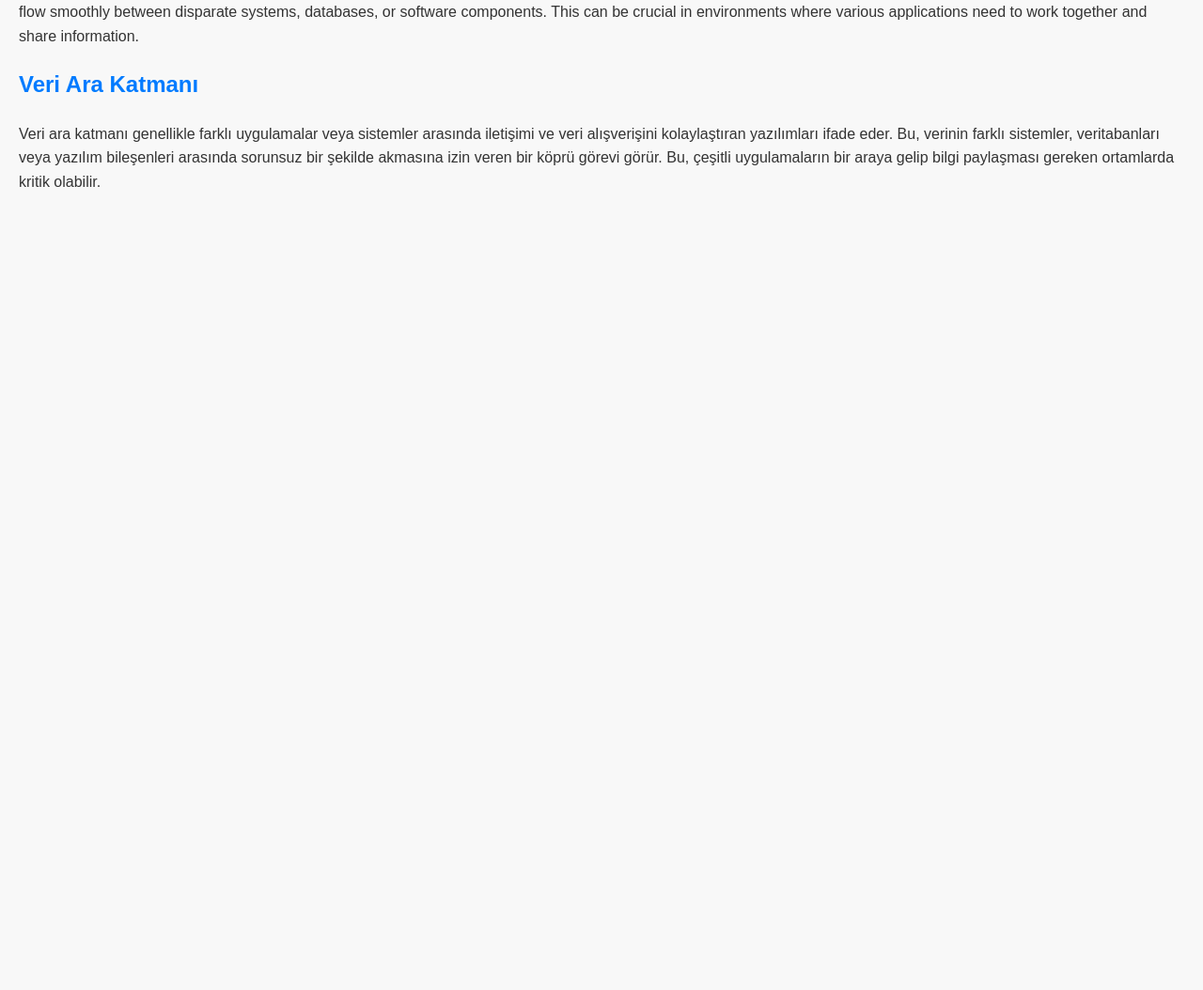
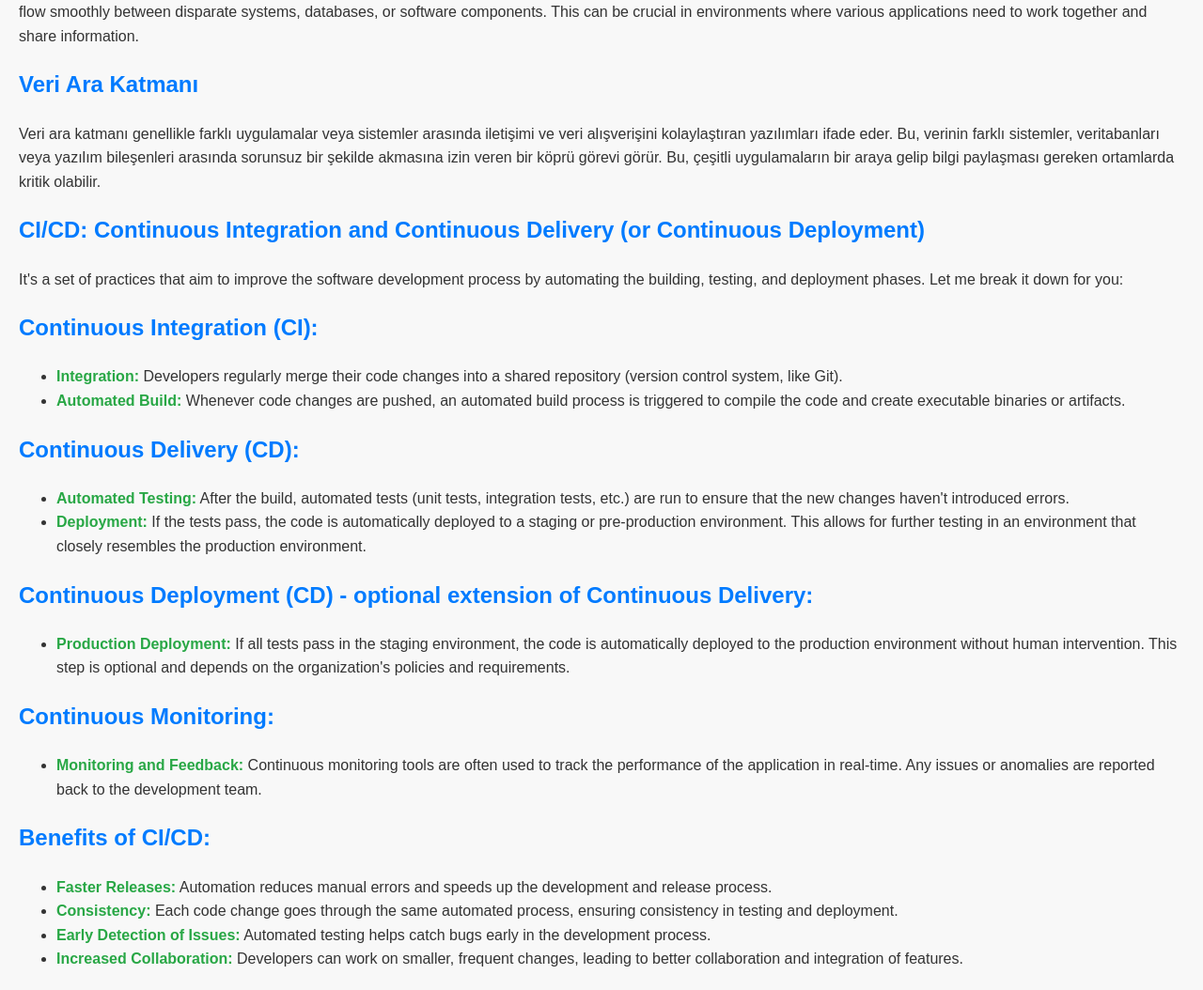
Before and after one commit to takyonxxx/DjangoSampleProject, a Django app: page /docs/ in a window 1280 px wide. Shown: the part 1998-3052 px from the top of the page at 94% size. Before the commit the page ends 2197 px from the top, so only its background shows below. Run offline with Django 4.2, Linux system fonts and the light colour scheme.

Commit message:
CI/CD
CI/CD

```diff
--- a/testApp/templates/docs.html
+++ b/testApp/templates/docs.html
@@ -124,6 +124,42 @@
     <h2>Veri Ara Katmanı</h2>
     <p>Veri ara katmanı genellikle farklı uygulamalar veya sistemler arasında iletişimi ve veri alışverişini kolaylaştıran yazılımları ifade eder. Bu, verinin farklı sistemler, veritabanları veya yazılım bileşenleri arasında sorunsuz bir şekilde akmasına izin veren bir köprü görevi görür. Bu, çeşitli uygulamaların bir araya gelip bilgi paylaşması gereken ortamlarda kritik olabilir.</p>
 
+    <div class="ci-cd">
+        <h2>CI/CD: Continuous Integration and Continuous Delivery (or Continuous Deployment)</h2>
+        <p>It's a set of practices that aim to improve the software development process by automating the building, testing, and deployment phases. Let me break it down for you:</p>
+
+        <h2>Continuous Integration (CI):</h2>
+        <ul>
+            <li><strong>Integration:</strong> Developers regularly merge their code changes into a shared repository (version control system, like Git).</li>
+            <li><strong>Automated Build:</strong> Whenever code changes are pushed, an automated build process is triggered to compile the code and create executable binaries or artifacts.</li>
+        </ul>
+
+        <h2>Continuous Delivery (CD):</h2>
+        <ul>
+            <li><strong>Automated Testing:</strong> After the build, automated tests (unit tests, integration tests, etc.) are run to ensure that the new changes haven't introduced errors.</li>
+            <li><strong>Deployment:</strong> If the tests pass, the code is automatically deployed to a staging or pre-production environment. This allows for further testing in an environment that closely resembles the production environment.</li>
+        </ul>
+
+        <h2>Continuous Deployment (CD) - optional extension of Continuous Delivery:</h2>
+        <ul>
+            <li><strong>Production Deployment:</strong> If all tests pass in the staging environment, the code is automatically deployed to the production environment without human intervention. This step is optional and depends on the organization's policies and requirements.</li>
+        </ul>
+
+        <h2>Continuous Monitoring:</h2>
+        <ul>
+            <li><strong>Monitoring and Feedback:</strong> Continuous monitoring tools are often used to track the performance of the application in real-time. Any issues or anomalies are reported back to the development team.</li>
+        </ul>
+    </div>
+
+    <div class="ci-cd-benefits">
+        <h2>Benefits of CI/CD:</h2>
+        <ul>
+            <li><strong>Faster Releases:</strong> Automation reduces manual errors and speeds up the development and release process.</li>
+            <li><strong>Consistency:</strong> Each code change goes through the same automated process, ensuring consistency in testing and deployment.</li>
+            <li><strong>Early Detection of Issues:</strong> Automated testing helps catch bugs early in the development process.</li>
+            <li><strong>Increased Collaboration:</strong> Developers can work on smaller, frequent changes, leading to better collaboration and integration of features.</li>
+        </ul>
+    </div>
 
 </body>
 
```
